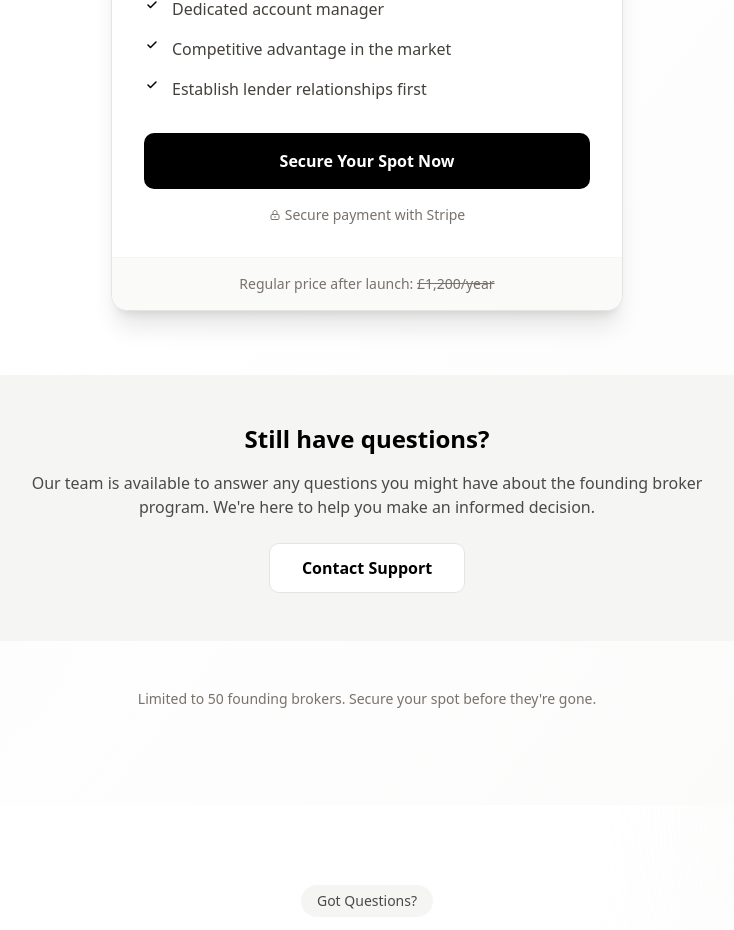
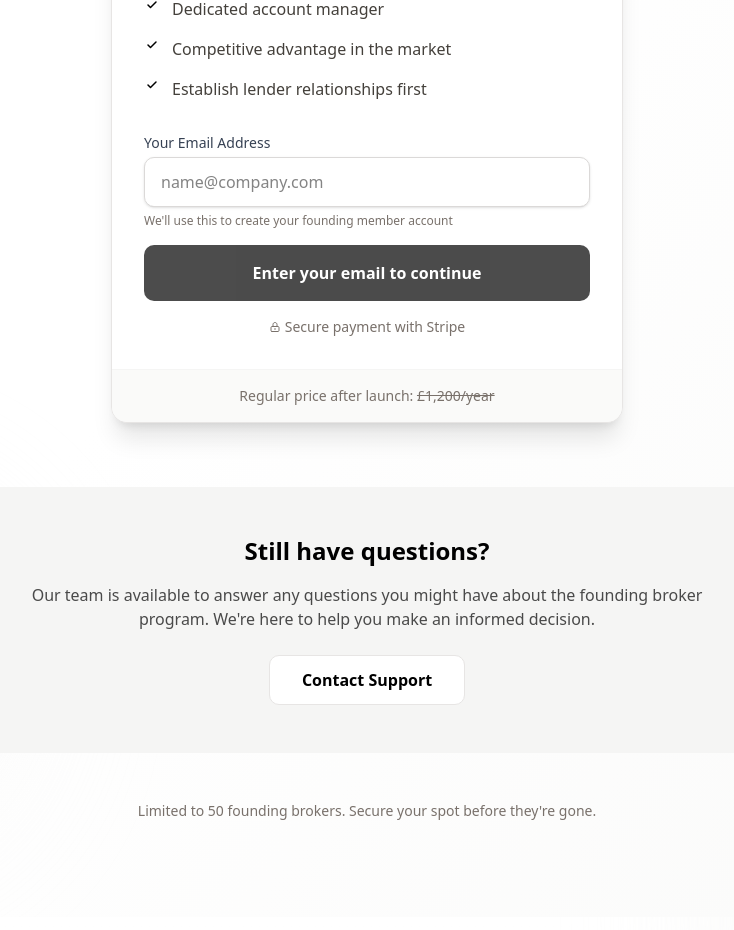
Before and after one commit to aetherjets/BrokerBox, a Next.js app in the folder brokerbox/: page / in a window 1280 px wide. Shown: the part 3640-4570 px from the top of the page, without its empty margins (273-1007 px from the left). Built offline with nearby package versions, Linux system fonts and the light colour scheme.

Commit message:
Early Access Landing Page

```diff
--- a/brokerbox/src/pages/HomePage/HowItWorks.tsx
+++ b/brokerbox/src/pages/HomePage/HowItWorks.tsx
@@ -5,6 +5,12 @@ import { useRouter } from 'next/navigation';
 export default function HowItWorks() {
 
   const router = useRouter();
+  const scrollToSection = (id: string) => {
+    const element = document.getElementById(id);
+    if (element) {
+      element.scrollIntoView({ behavior: 'smooth' });
+    }
+  };
 
   const steps = [
     {
@@ -218,7 +224,7 @@ export default function HowItWorks() {
             className="bg-black text-white px-8 py-4 rounded-lg font-medium inline-flex items-center gap-2 group cursor-pointer"
             whileHover={{ scale: 1.05 }}
             whileTap={{ scale: 0.95 }}
-            onClick={() => router.push('/sign-in')}
+            onClick={() => scrollToSection("pricing")}
           >
             Start Your Journey
             <motion.svg
--- a/brokerbox/src/pages/PreLaunch/PreCTA.tsx
+++ b/brokerbox/src/pages/PreLaunch/PreCTA.tsx
@@ -4,6 +4,13 @@ import { useRouter } from 'next/navigation';
 
 export default function PreCTA() {
   const router = useRouter();
+
+  const scrollToSection = (id: string) => {
+    const element = document.getElementById(id);
+    if (element) {
+      element.scrollIntoView({ behavior: 'smooth' });
+    }
+  };
 
   return (
     <section className="bg-gradient-to-br from-black to-stone-900 text-white py-24 px-4 relative overflow-hidden">
@@ -74,7 +81,7 @@ export default function PreCTA() {
             whileHover={{ scale: 1.05 }}
             whileTap={{ scale: 0.95 }}
             transition={{ type: "spring", stiffness: 400, damping: 17 }}
-            onClick={() => router.push('/early-access')}
+            onClick={() => scrollToSection('pricing')}
           >
             <span className="relative z-10">Secure Your Spot - £640</span>
             <motion.div
@@ -91,26 +98,6 @@ export default function PreCTA() {
             />
           </motion.button>
 
-          {/* <motion.button
-            className="border-2 border-white/80 text-white px-8 py-4 rounded-lg font-semibold relative overflow-hidden group"
-            whileHover={{ scale: 1.05 }}
-            whileTap={{ scale: 0.95 }}
-            transition={{ type: "spring", stiffness: 400, damping: 17 }}
-          >
-            <span className="relative z-10">Learn More</span>
-            <motion.div
-              className="absolute inset-0 bg-white/10"
-              initial={{ scale: 0 }}
-              whileHover={{ scale: 1 }}
-              transition={{ duration: 0.3 }}
-            />
-            <motion.div
-              className="absolute inset-0 bg-white/5"
-              initial={{ x: "-100%" }}
-              whileHover={{ x: "100%" }}
-              transition={{ duration: 1, ease: "easeInOut" }}
-            />
-          </motion.button> */}
         </motion.div>
 
         <motion.div
--- a/brokerbox/src/pages/PreLaunch/PreHero.tsx
+++ b/brokerbox/src/pages/PreLaunch/PreHero.tsx
@@ -4,6 +4,13 @@ import { useRouter } from 'next/navigation';
 
 export default function PreHero() {
   const route = useRouter();
+
+  const scrollToSection = (id: string) => {
+    const element = document.getElementById(id);
+    if (element) {
+      element.scrollIntoView({ behavior: 'smooth' });
+    }
+  };
 
   return (
     <section className="bg-gradient-to-br from-white to-stone-50 py-24 px-4 md:py-32 overflow-hidden relative">
@@ -75,7 +82,7 @@ export default function PreHero() {
                 whileHover={{ scale: 1.05 }}
                 whileTap={{ scale: 0.95 }}
                 transition={{ type: "spring", stiffness: 400, damping: 17 }}
-                onClick={() => route.push('/early-access')}
+                onClick={() => scrollToSection('pricing')}
               >
                 <span className="relative z-10">Secure Your Founding Spot</span>
                 <motion.div
--- a/brokerbox/src/pages/PreLaunch/PrePricing.tsx
+++ b/brokerbox/src/pages/PreLaunch/PrePricing.tsx
@@ -1,9 +1,20 @@
 "use client"
 import React from 'react'
 import { motion } from 'framer-motion'
+import axios from 'axios';
+import { loadStripe } from '@stripe/stripe-js';
+
+let stripePromise: ReturnType<typeof loadStripe> | null = null;
+const getStripe = () => {
+  if (!stripePromise) {
+    stripePromise = loadStripe(process.env.NEXT_PUBLIC_STRIPE_PUBLISHABLE_KEY!);
+  }
+  return stripePromise;
+};
 
 const PrePricing = () => {
-  // Founding Broker benefits
+  const [emailInputValue, setEmailInputValue] = React.useState("");
+
   const founderBenefits = [
     "12 months full access from launch",
     "Early beta access",
@@ -14,6 +25,38 @@ const PrePricing = () => {
     "Competitive advantage in the market",
     "Establish lender relationships first"
   ]
+
+
+  const handleSubscribe = async () => {
+  try {
+    const email = emailInputValue;
+    console.log("Email entered:", email);
+
+    interface CheckoutResponse {
+      sessionId: string;
+    }
+
+    const { data } = await axios.post<CheckoutResponse>(`/api/stripe/create-checkout-session`, { email });
+
+    console.log("data", data);
+    if(data.sessionId) {
+      const stripe = await getStripe();
+      console.log("stripe", stripe);
+      const response = await stripe?.redirectToCheckout({ sessionId: data.sessionId });
+      console.log("response", response);
+      return response;
+    }
+    else{
+      console.log("No sessionId returned from server");
+      throw new Error("No sessionId returned from server");
+      return;
+    }
+  } catch (error) {
+    console.error("Error redirecting to checkout:", error);
+    throw new Error("Failed to redirect to checkout");
+    return;
+  }
+};
 
   return (
     <section className="bg-gradient-to-br from-white via-white to-stone-50 py-24 px-4 relative overflow-hidden" id="pricing">
@@ -154,12 +197,40 @@ const PrePricing = () => {
                 ))}
               </div>
 
+              <div className="mb-4">
+                <label htmlFor="email" className="block text-sm font-medium text-gray-700 mb-1 text-left">
+                  Your Email Address
+                </label>
+                <motion.div
+                  className="relative"
+                  whileHover={{ scale: 1.01 }}
+                  whileTap={{ scale: 0.99 }}
+                >
+                  <input
+                    type="email"
+                    id="email"
+                    name="email"
+                    placeholder="name@company.com"
+                    required
+                    className="w-full px-4 py-3 border border-stone-200 rounded-lg focus:ring-2 focus:ring-black focus:border-transparent outline-none transition-all"
+                    value={emailInputValue}
+                    onChange={(e) => setEmailInputValue(e.target.value)}
+                  />
+                  <div className="absolute inset-0 rounded-lg pointer-events-none border border-black/5 shadow-sm"></div>
+                </motion.div>
+                <p className="mt-1.5 text-xs text-stone-500 text-left">
+                  We'll use this to create your founding member account
+                </p>
+              </div>
+
               <motion.button
-                className="w-full py-4 rounded-lg font-semibold bg-black text-white hover:bg-black/90 transition-all"
-                whileHover={{ scale: 1.03 }}
-                whileTap={{ scale: 0.98 }}
+                className="w-full py-4 rounded-lg font-semibold bg-black text-white hover:bg-black/90 transition-all disabled:opacity-70 disabled:cursor-not-allowed"
+                whileHover={{ scale: emailInputValue ? 1.03 : 1 }}
+                whileTap={emailInputValue ? { scale: 0.98 } : {}}
+                onClick={handleSubscribe}
+                disabled={!emailInputValue.includes('@')}
               >
-                Secure Your Spot Now
+                {!emailInputValue.includes('@') ? 'Enter your email to continue' : 'Secure Your Spot Now'}
               </motion.button>
 
               <div className="mt-4 text-center text-stone-500 text-sm flex items-center justify-center gap-1">
```
